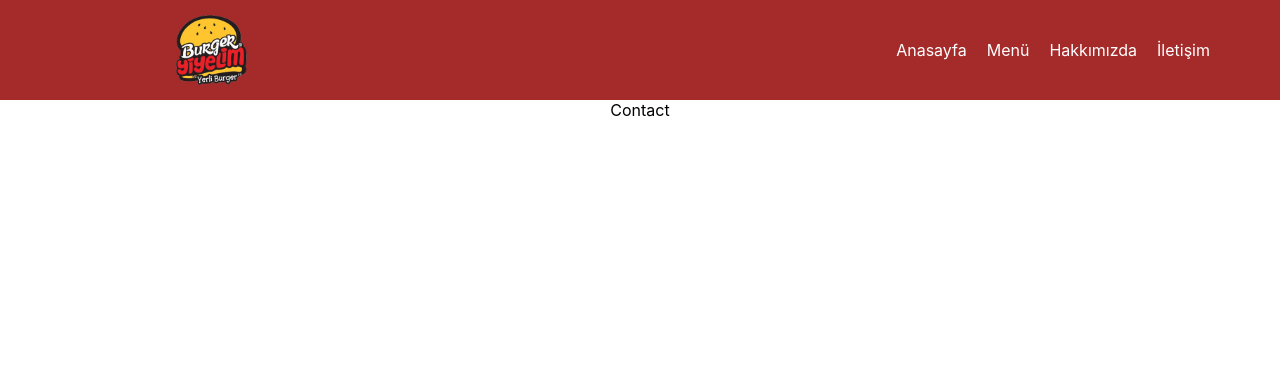
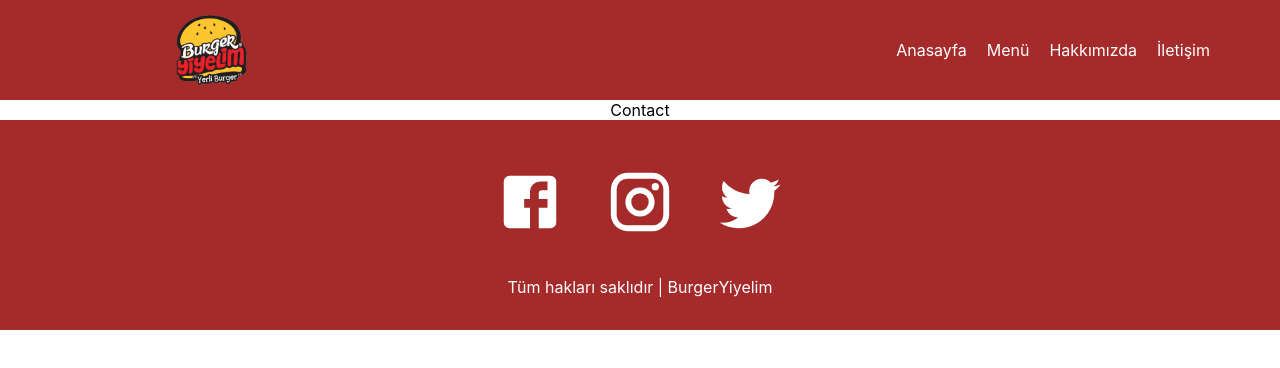
Before and after one commit to Tolga-Ozd/BurgerProjesi, a React (Create React App) app: page /contact in a window 1280 px wide. Shown: the top 368 px of the page. Built offline with nearby package versions, Linux system fonts and the light colour scheme.

Commit message:
footer added

```diff
--- a/package.json
+++ b/package.json
@@ -3,6 +3,10 @@
   "version": "0.1.0",
   "private": true,
   "dependencies": {
+    "@emotion/react": "^11.11.1",
+    "@emotion/styled": "^11.11.0",
+    "@mui/icons-material": "^5.14.1",
+    "@mui/material": "^5.14.2",
     "@testing-library/jest-dom": "^5.16.5",
     "@testing-library/react": "^13.4.0",
     "@testing-library/user-event": "^13.5.0",
--- a/src/App.js
+++ b/src/App.js
@@ -5,6 +5,7 @@ import { Menu } from './components/Menu';
 import { About } from './components/About';
 import { Contact } from './components/Contact';
 import Navbar from './components/Navbar';
+import Footer from './components/Footer';
 
 function App() {
   return (
@@ -16,6 +17,7 @@ function App() {
         <Route path="/about" exact element={<About />} />
         <Route path="/contact" exact element={<Contact />} />
       </Routes>
+      <Footer />
     </div>
   );
 }
--- /dev/null
+++ b/src/components/Footer.js
@@ -0,0 +1,21 @@
+import React from 'react'
+import FacebookIcon from '@mui/icons-material/Facebook';
+import InstagramIcon from '@mui/icons-material/Instagram';
+import TwitterIcon from '@mui/icons-material/Twitter';
+import "../styles/Footer.css";
+
+const Footer = () => {
+  return (
+    <div className='footer'>
+      <div className='socialMedia'>
+            <FacebookIcon />
+            <InstagramIcon />
+            <TwitterIcon />
+
+      </div>
+      <p>Tüm hakları saklıdır | BurgerYiyelim</p>
+    </div>
+  )
+}
+
+export default Footer
--- /dev/null
+++ b/src/styles/Footer.css
@@ -0,0 +1,21 @@
+.footer {
+  width: 100%;
+  height: 200px;
+  background-color: brown;
+  display: flex;
+  justify-content: center;
+  align-items: center;
+  flex-direction: column;
+  padding-top: 10px;
+}
+
+.socialMedia svg {
+  color: white;
+  margin: 20px;
+  font-size: 70px;
+  cursor: pointer;
+}
+
+.footer p {
+  color: white;
+}
```
Also changed, not shown: 1 other file (tests, documents, lock files or other folders).
